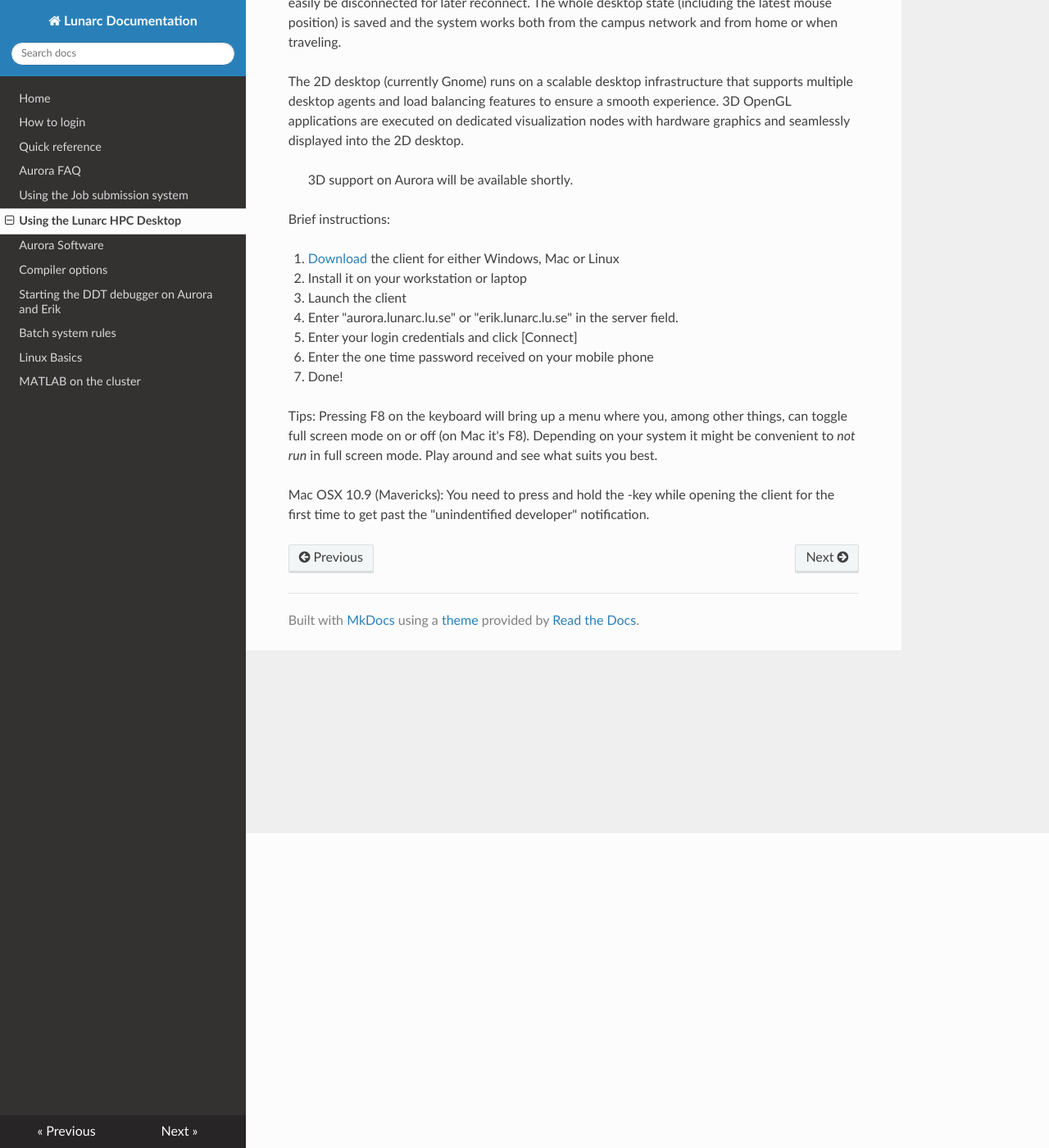
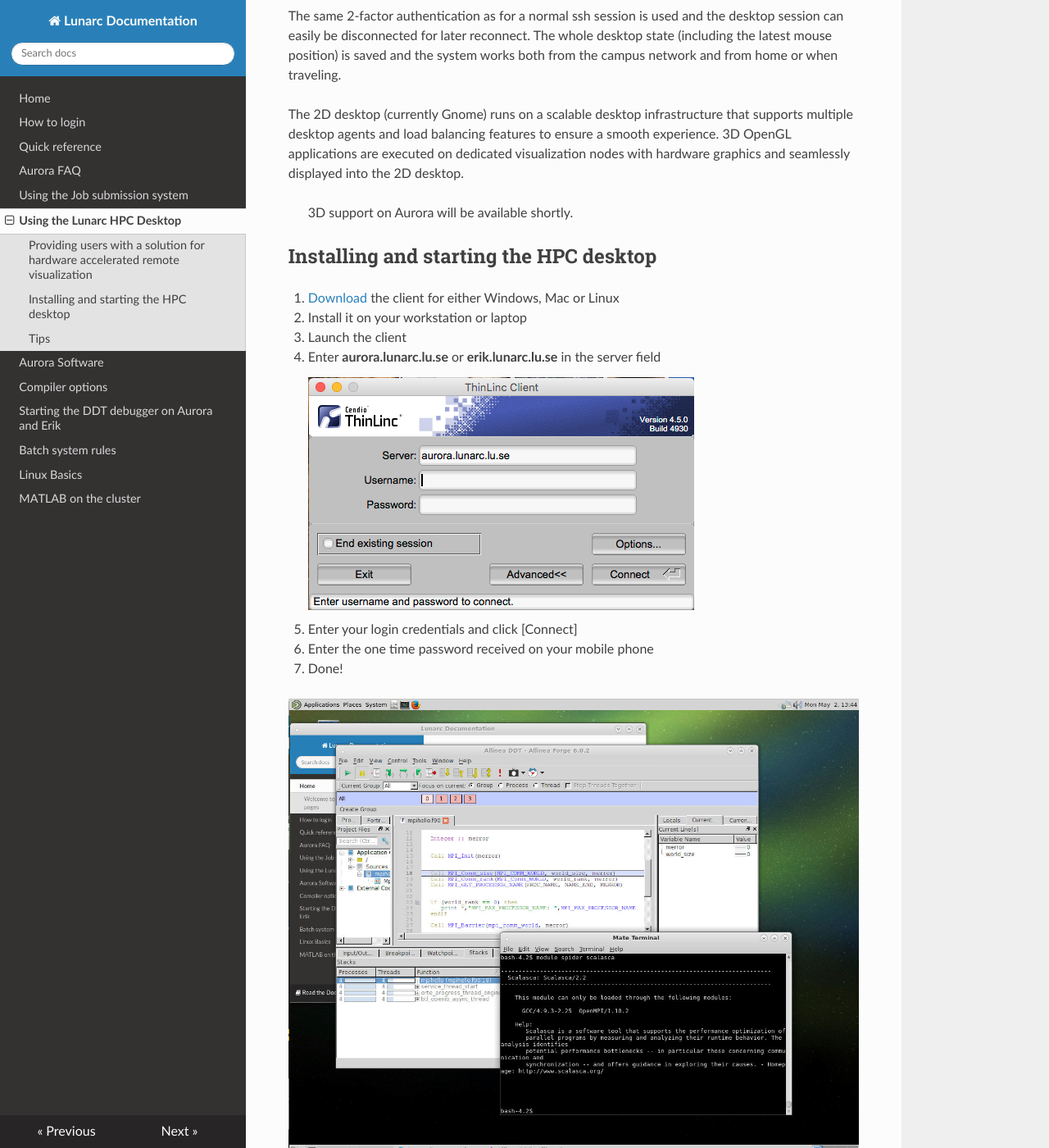
Before and after one commit to lunarc/lunarc_docs, an MkDocs documentation site: the page built from docs/using_hpc_desktop.md, in a window 1280 px wide and 1400 px high, scrolled down 384 px. Shown: the whole window at 82% size. Built offline with MkDocs 1.6.1, drawn with Linux system fonts in a browser that asks for light colours; nearby versions of some CDN libraries; old or Windows-style settings are respelled for this version of MkDocs; some of the changed text lies outside the part shown.

Commit message:
Added images

```diff
--- a/docs/using_hpc_desktop.md
+++ b/docs/using_hpc_desktop.md
@@ -1,6 +1,5 @@
 # Using the Lunarc HPC Desktop #
-
-*Providing users with a solution for hardware accelerated remote visualization*
+##Providing users with a solution for hardware accelerated remote visualization
 
 The Lunarc HPC Desktop provides Lunarc and SNIC users with a solution for hardware accelerated remote visualization that will provide a new scalable approach to HPC and scientific data visualization. The desktop introduces a convenient way to work with our clusters using not only multiple terminal windows but also file browsers, editors, graphical tools such as queue status and debuggers, 2D and 3D applications, etc.
 
@@ -25,16 +24,19 @@ The following applications are installed and accessible from the drop down menus
  * Firefox
 -->
 
-Brief instructions:
+## Installing and starting the HPC desktop
 
  1. [Download](https://www.cendio.com/thinlinc/download "Download") the client for either Windows, Mac or Linux
  1. Install it on your workstation or laptop
  1. Launch the client
- 1. Enter "aurora.lunarc.lu.se" or "erik.lunarc.lu.se" in the server field.
+ 1. Enter **aurora.lunarc.lu.se** or **erik.lunarc.lu.se** in the server field ![login window](images/desktopLogin.png "Desktop login window")
  1. Enter your login credentials and click [Connect]
  1. Enter the one time password received on your mobile phone
  1. Done!
 
-Tips: Pressing F8 on the keyboard will bring up a menu where you, among other things, can toggle full screen mode on or off (on Mac it's F8). Depending on your system it might be convenient to *not run* in full screen mode. Play around and see what suits you best.
+ ![sample screen](images/desktopSampleScreen.png "Desktop sample screen")
 
-Mac OSX 10.9 (Mavericks): You need to press and hold the <ctrl>-key while opening the client for the first time to get past the "unindentified developer" notification.
+## Tips
+Pressing F8 on the keyboard will bring up a menu where you, among other things, can toggle full screen mode on or off (on Mac it's F8). Depending on your system it might be convenient to *not run* in full screen mode. Play around and see what suits you best.
+
+Mac OSX 10.9 (Mavericks) and later: You need to press and hold the <ctrl>-key while opening the client for the first time to get past the "unindentified developer" notification.
```
Also changed, not shown: docs/images/desktopLogin.png (added), docs/images/desktopSampleScreen.png (added).
